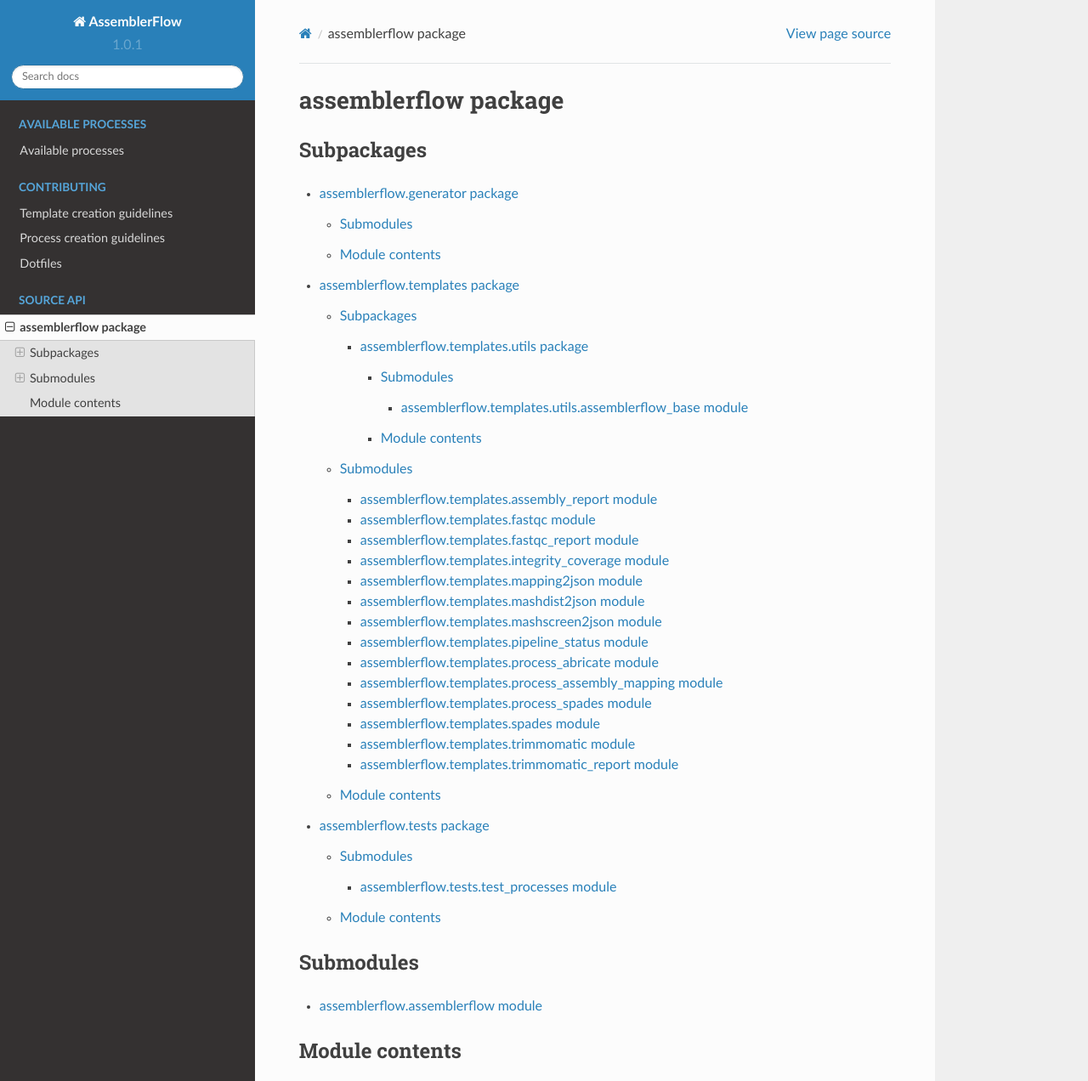
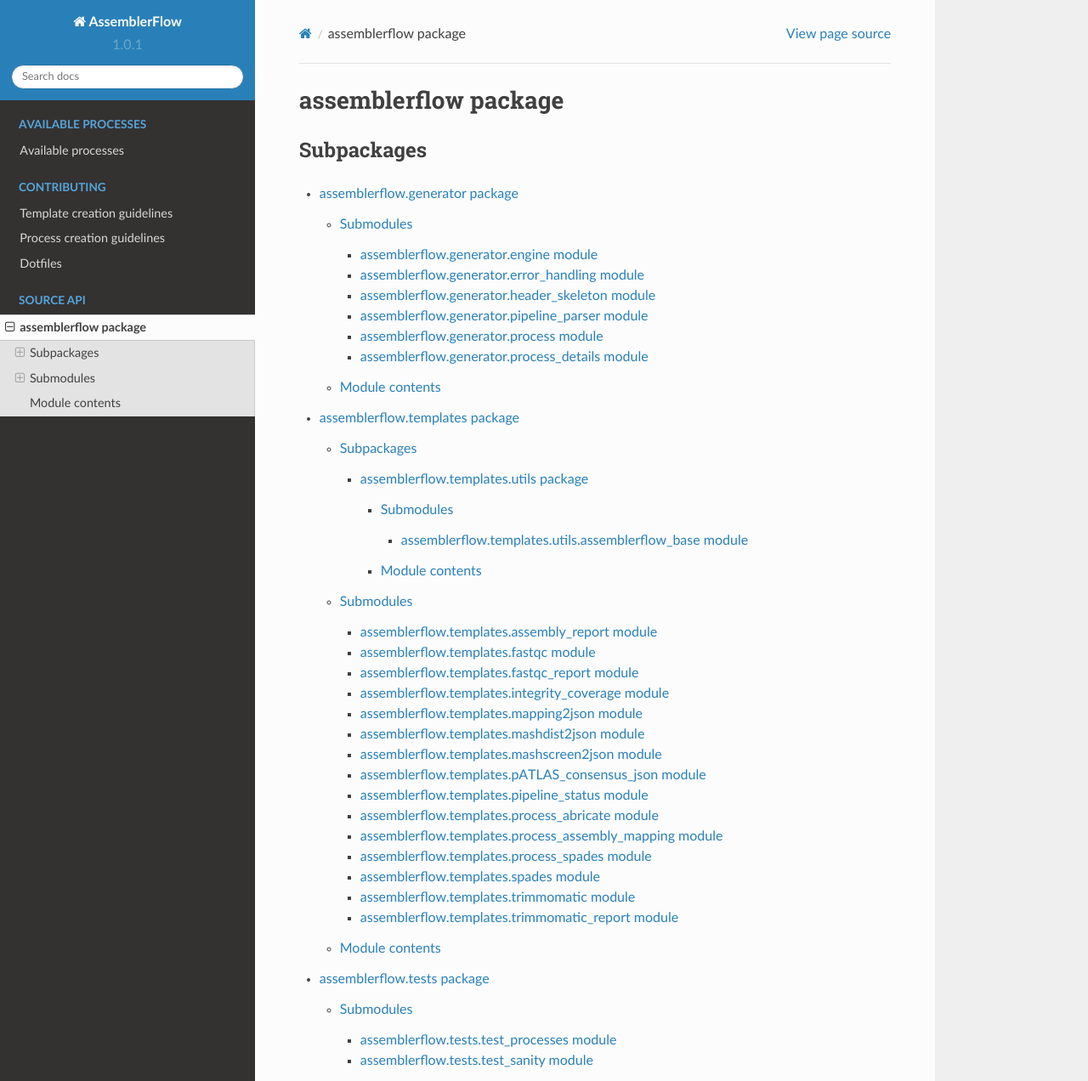
Before and after one commit to assemblerflow/flowcraft, a Sphinx documentation site: the page built from docs/assemblerflow.rst, in a window 1280 px wide and 1400 px high, cut to the strip 0-1272 px from the top of the window. Shown: the whole strip at 85% size. Built offline with Sphinx 7.4.7 and the Read the Docs theme 2.0.0, drawn with Linux system fonts in a browser that asks for light colours; pages that are not in the unit, such as notebooks, are missing from menus.

```diff
--- /dev/null
+++ b/docs/assemblerflow.generator.engine.rst
@@ -0,0 +1,7 @@
+assemblerflow\.generator\.engine module
+=======================================
+
+.. automodule:: assemblerflow.generator.engine
+    :members:
+    :undoc-members:
+    :show-inheritance:
--- /dev/null
+++ b/docs/assemblerflow.generator.error_handling.rst
@@ -0,0 +1,7 @@
+assemblerflow\.generator\.error\_handling module
+================================================
+
+.. automodule:: assemblerflow.generator.error_handling
+    :members:
+    :undoc-members:
+    :show-inheritance:
--- /dev/null
+++ b/docs/assemblerflow.generator.header_skeleton.rst
@@ -0,0 +1,7 @@
+assemblerflow\.generator\.header\_skeleton module
+=================================================
+
+.. automodule:: assemblerflow.generator.header_skeleton
+    :members:
+    :undoc-members:
+    :show-inheritance:
--- /dev/null
+++ b/docs/assemblerflow.generator.pipeline_parser.rst
@@ -0,0 +1,7 @@
+assemblerflow\.generator\.pipeline\_parser module
+=================================================
+
+.. automodule:: assemblerflow.generator.pipeline_parser
+    :members:
+    :undoc-members:
+    :show-inheritance:
--- /dev/null
+++ b/docs/assemblerflow.generator.process.rst
@@ -0,0 +1,7 @@
+assemblerflow\.generator\.process module
+========================================
+
+.. automodule:: assemblerflow.generator.process
+    :members:
+    :undoc-members:
+    :show-inheritance:
--- /dev/null
+++ b/docs/assemblerflow.generator.process_details.rst
@@ -0,0 +1,7 @@
+assemblerflow\.generator\.process\_details module
+=================================================
+
+.. automodule:: assemblerflow.generator.process_details
+    :members:
+    :undoc-members:
+    :show-inheritance:
--- /dev/null
+++ b/docs/assemblerflow.templates.pATLAS_consensus_json.rst
@@ -0,0 +1,7 @@
+assemblerflow\.templates\.pATLAS\_consensus\_json module
+========================================================
+
+.. automodule:: assemblerflow.templates.pATLAS_consensus_json
+    :members:
+    :undoc-members:
+    :show-inheritance:
--- /dev/null
+++ b/docs/assemblerflow.tests.test_sanity.rst
@@ -0,0 +1,7 @@
+assemblerflow\.tests\.test\_sanity module
+=========================================
+
+.. automodule:: assemblerflow.tests.test_sanity
+    :members:
+    :undoc-members:
+    :show-inheritance:
```
Also changed, not shown: docs/create_process.rst (+21 -21 lines), 1 other file.
